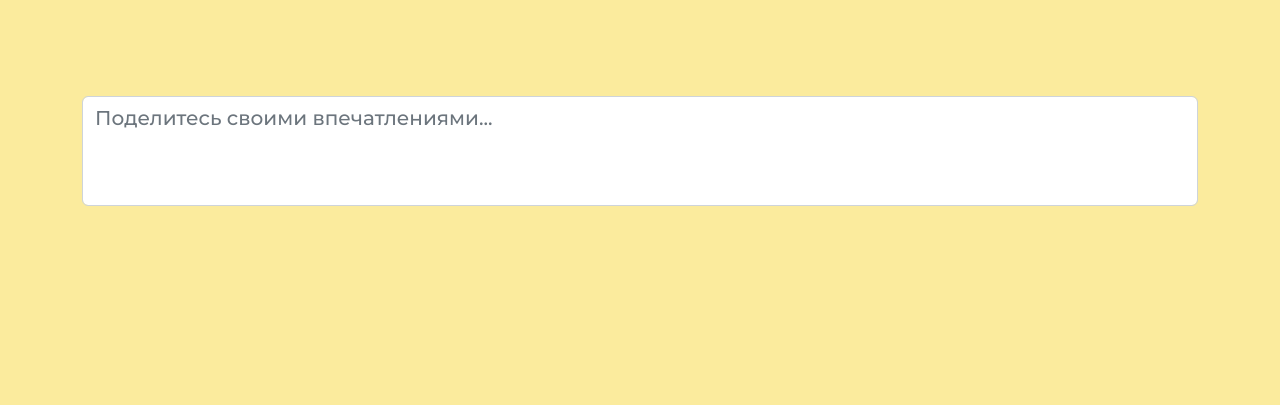
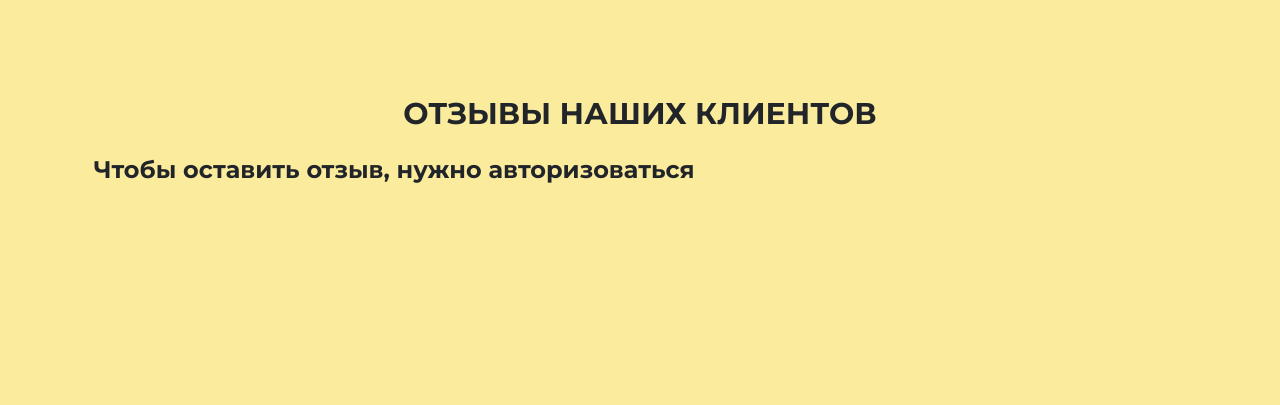
Before and after one commit to coplant/Django-Etalon, a Django app: page /reviews/ in a window 1280 px wide. Shown: the part 84-489 px from the top of the page. Run offline with Django 4.2, Linux system fonts and the light colour scheme; data that the repository does not hold is empty; some libraries are stand-ins or nearby versions.

Commit message:
19.11.22 - updated reviews & pagination templates

```diff
--- a/main/templates/main/reviews.html
+++ b/main/templates/main/reviews.html
@@ -6,15 +6,20 @@
 {% block content %}
   <div class="py-5 px-auto mt-5">
     <div class="container">
-      <div class="d-flex flex-column flex-grow-1">
-        <form class="mb-4" method="post" action="{% url 'reviews' %}">
-          {% csrf_token %}
-          <textarea id="review-form" class="form-control" rows="4" maxlength="750"
-                    placeholder="Поделитесь своими впечатлениями..."></textarea>
-          <label for="review-form"></label>
-        </form>
+      <div class="container d-flex flex-column flex-grow-1">
+        <h2 class="fw-bolder m-card-title text-center">ОТЗЫВЫ НАШИХ КЛИЕНТОВ</h2>
+        {% if user.is_authenticated %}
+          <form class="my-3" method="post" action="{% url 'reviews' %}">
+            {% csrf_token %}
+            <textarea id="review-form" class="form-control" rows="4" maxlength="750"
+                      placeholder="Поделитесь своими впечатлениями..."></textarea>
+            <label for="review-form"></label>
+          </form>
+        {% else %}
+          <h4 class="fw-bold my-3">Чтобы оставить отзыв, нужно авторизоваться</h4>
+        {% endif %}
         {% for review in review_list %}
-          <div class="container my-2">
+          <div class="my-2">
             <h5 class="fw-normal my-0">{{ review }}</h5>
             <h6 class="fw-light">{{ review.date|date:"d E y H:i" }}</h6>
             <p class="fw-normal m-card-text">{{ review.content }}</p>
--- a/templates/include/_paginator.html
+++ b/templates/include/_paginator.html
@@ -10,13 +10,11 @@
         {% endif %}
         {% for page in paginator.page_range %}
           {% if page >= page_obj.number|add:-2 and page <= page_obj.number|add:2 %}
-
             <li class="page-item">
               <a class="page-link {% if page_obj.number == page %}active{% endif %}"
                  href="?page={{ page }}">{{ page }}</a>
             </li>
           {% endif %}
-
         {% endfor %}
         {% if page_obj.has_next %}
           <li class="page-item">
```
